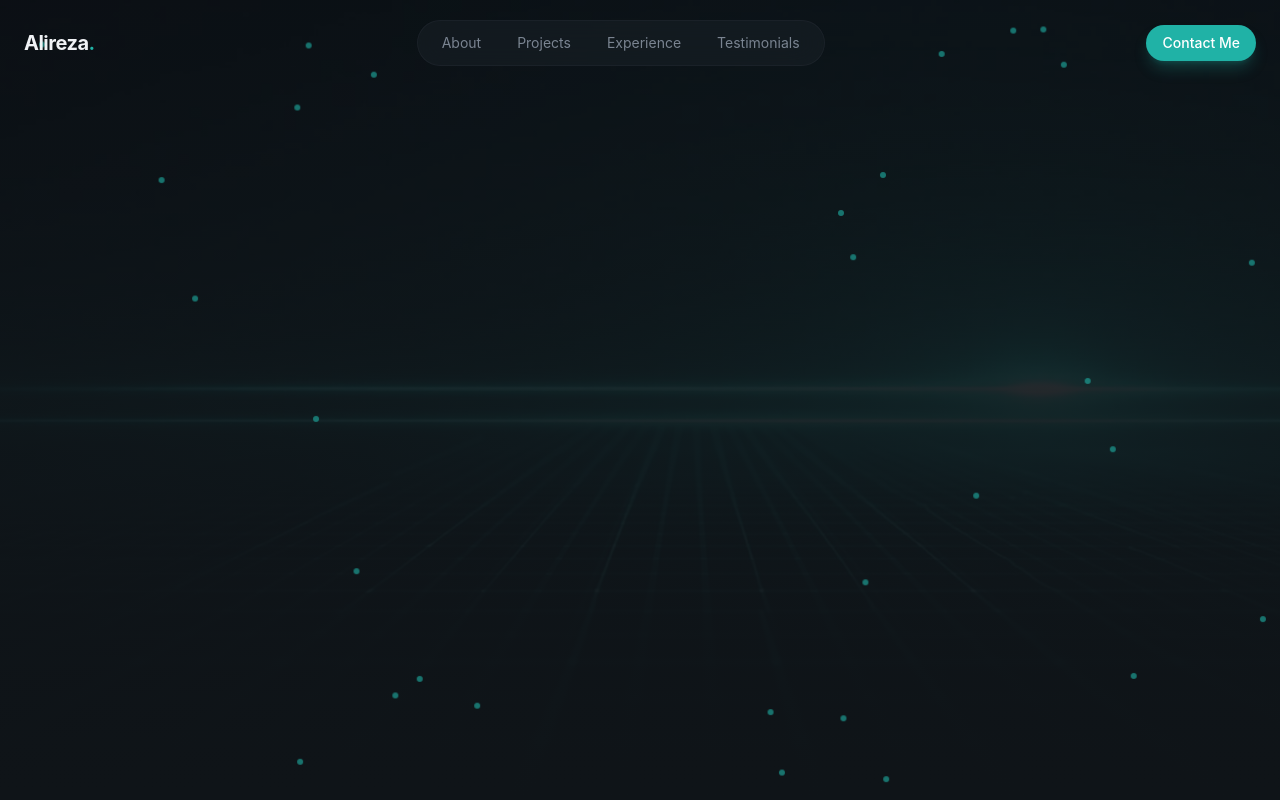
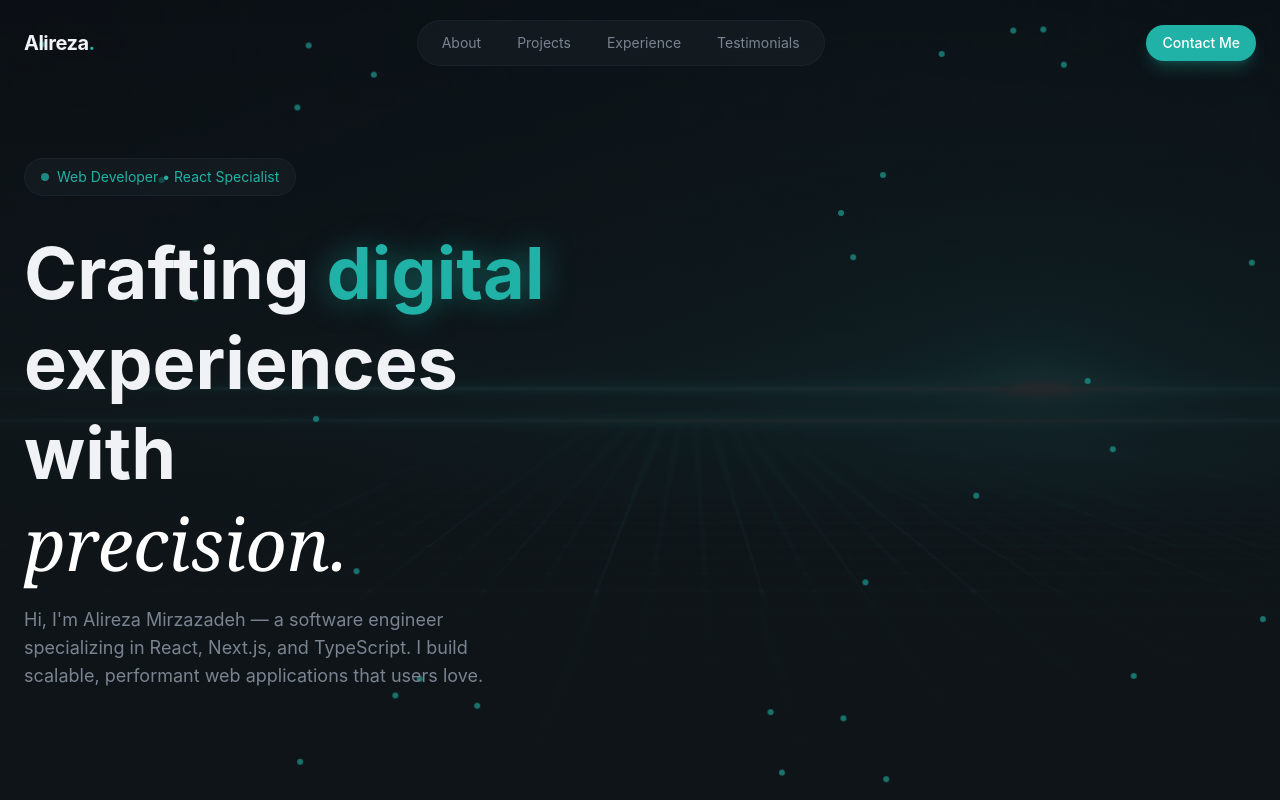
Before and after one commit to alirezamr1/portfolio-reactjs, a React (Vite) app: page / in a window 1280 px wide. Built offline with nearby package versions, Linux system fonts and the light colour scheme.

Commit message:
Headline in Hero section is done

```diff
--- a/src/index.css
+++ b/src/index.css
@@ -51,6 +51,11 @@
     backdrop-filter: blur(24px);
     border: 1px solid color-mix(in srgb, var(--color-border) 60%, transparent);
   }
+
+  .glow-text {
+    text-shadow: 0 0 30px
+    color-mix(in srgb, var(--color-primary) 50%, transparent);
+  }
 }
 
 @layer utilities {
@@ -86,4 +91,32 @@
   .animate-fade-in {
     animation: fade-in 0.8s ease-out both;
   }
+
+  .animation-delay-100 {
+    animation-delay: 100ms;
+  }
+
+  .animation-delay-200 {
+    animation-delay: 200ms;
+  }
+
+  .animation-delay-300 {
+    animation-delay: 300ms;
+  }
+
+  .animation-delay-400 {
+    animation-delay: 400ms;
+  }
+
+  .animation-delay-500 {
+    animation-delay: 500ms;
+  }
+
+  .animation-delay-600 {
+    animation-delay: 600ms;
+  }
+
+  .animation-delay-800 {
+    animation-delay: 800ms;
+  }
 }
--- a/src/sections/Hero.jsx
+++ b/src/sections/Hero.jsx
@@ -23,6 +23,41 @@
                 }} />
             ))}
         </div>
+
+        {/*  Content */}
+        <div className="container mx-auto px-6 pt-32 pb-20 relative z-10">
+            <div className="grid lg:grid-cols-2 gap-12 items-center">
+                {/* Left Column - Text Content */}
+                <div className="space-y-8">
+                    <div className="animate-fade-in">
+                        <span className="inline-flex items-center gap-2 px-4 py-2 rounded-full glass text-sm text-primary">
+                            <span className="w-2 h-2 bg-primary rounded-full animate-pulse" />
+                                Web Developer • React Specialist
+
+                        </span>
+                    </div>
+
+                    {/* Headline */}
+                    <div className="space-y-4">
+                        <h1 className="text-5xl md:text-6xl lg:text-7xl font-bold leading-tight animate-fade-in animation-delay-100">
+                             Crafting <span className="text-primary glow-text">digital</span>
+                            <br />
+                            experiences with
+                            <br />
+                            <span className="font-serif italic font-normal text-white">
+                            precision.
+                            </span>
+                        </h1>
+                        <p className="text-lg text-muted-foreground max-w-lg animate-fade-in animation-delay-200">
+                            Hi, I'm Alireza Mirzazadeh — a software engineer specializing in
+                            React, Next.js, and TypeScript. I build scalable, performant web
+                            applications that users love.
+                        </p>
+                    </div>
+                </div>
+                {/* Right Column - Profile Image */}
+            </div>
+        </div>
        </section>
     )
 }
```
